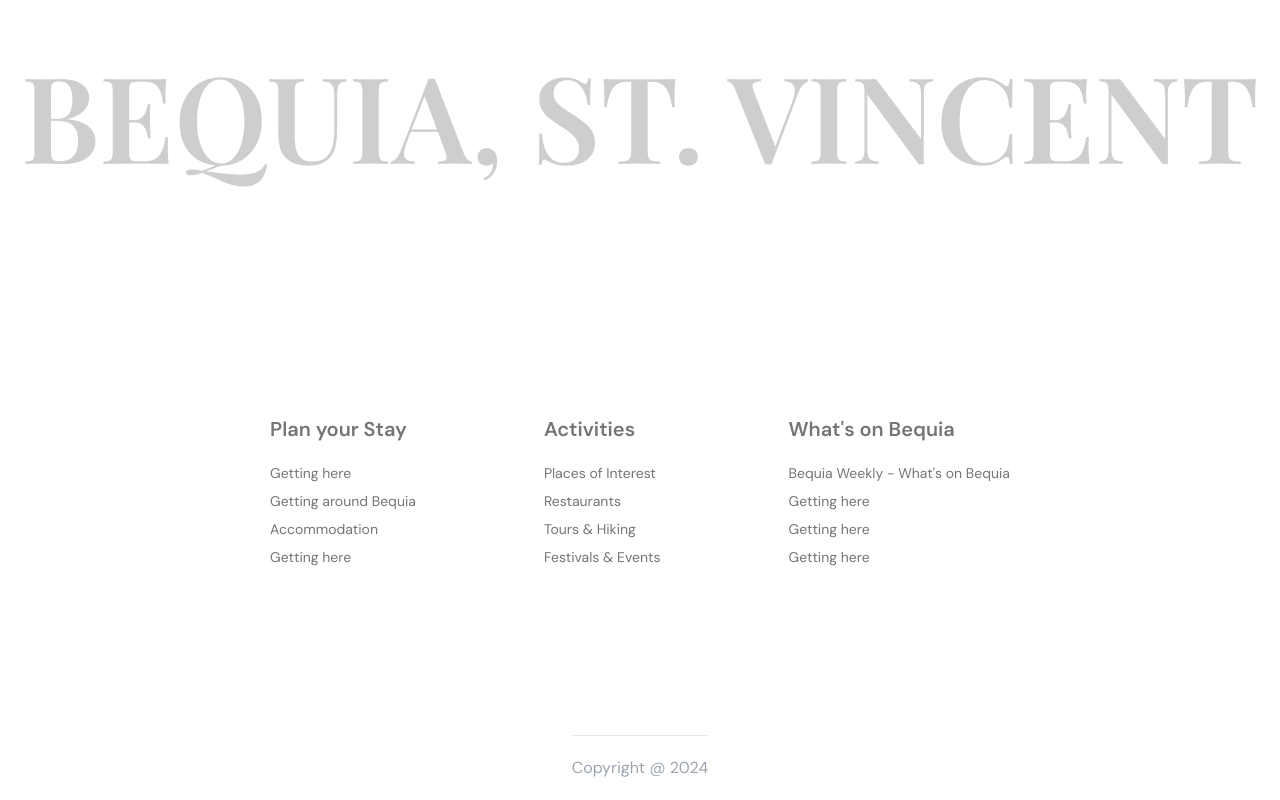
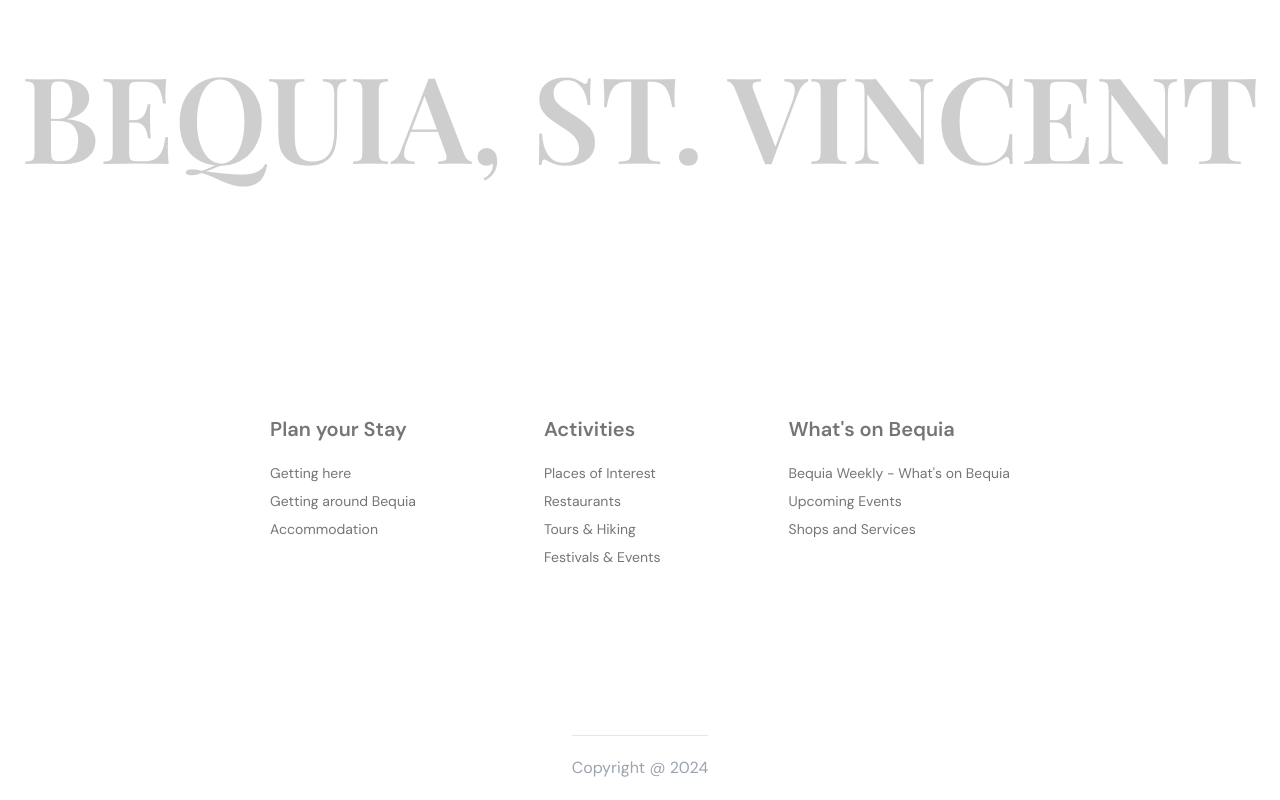
Before and after one commit to Sariah-dotcom/bequia-tourism-association, a React (Vite) app: page / in a window 1280 px wide. Shown: the part 3563-4363 px from the top of the page. Built offline with nearby package versions, Linux system fonts and the light colour scheme; a web font is replaced by a local one.

Commit message:
edit footer links, hero height

```diff
--- a/src/components/AccommodationCard.jsx
+++ b/src/components/AccommodationCard.jsx
@@ -8,7 +8,7 @@ export default function AccommodationCard(props) {
         <h3 className='text-green font-semibold font-dm text-xl lg:text-2xl'>{props.accommodationName}</h3>
         <p className='text-grey italic text-xs lg:text-sm'>{props.location}</p>
         <p className='text-xs'>{props.description}</p>
-        <button className='text-green font-dm uppercase rounded-full border border-green py-2 px-4'>Learn More</button>
+        <button className='text-green text-xs font-dm uppercase rounded-full border border-green py-2 px-4'>Learn More</button>
       </div>
     </div>
   )
--- a/src/components/Footer.jsx
+++ b/src/components/Footer.jsx
@@ -15,7 +15,6 @@ export default function Footer() {
             <Link to='/activities'>Getting here</Link>
             <Link to='/activities'>Getting around Bequia</Link>
             <Link to='/activities'>Accommodation</Link>
-            <Link to='/activities'>Getting here</Link>
           </div>
         </div>
 
@@ -33,9 +32,8 @@ export default function Footer() {
           <h3 className='font-semibold text-xl'>What's on Bequia</h3>
           <div className='flex flex-col text-sm gap-1 lg:gap-2'>
             <Link to='https://www.begos.com/'>Bequia Weekly - What's on Bequia</Link>
-            <Link to='/activities'>Getting here</Link>
-            <Link to='/activities'>Getting here</Link>
-            <Link to='/activities'>Getting here</Link>
+            <Link to='#'>Upcoming Events</Link>
+            <Link to='#'>Shops and Services</Link>
           </div>
         </div>
       </div>
--- a/src/components/Hero.jsx
+++ b/src/components/Hero.jsx
@@ -3,7 +3,7 @@ import React from 'react'
 export default function Hero() {
   return (
     <section>
-        <div className='relative h-[100vh] w-full overflow-hidden'>
+        <div className='relative h-[95vh] lg:h-[100vh] w-full overflow-hidden'>
             {/* Background video */}
             <video autoPlay loop muted src="/drone-footage.mp4" className='absolute top-0 left-0 w-full h-full object-cover'></video>
 
```
